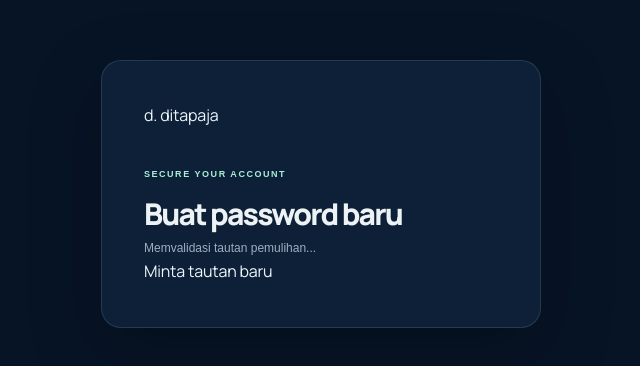
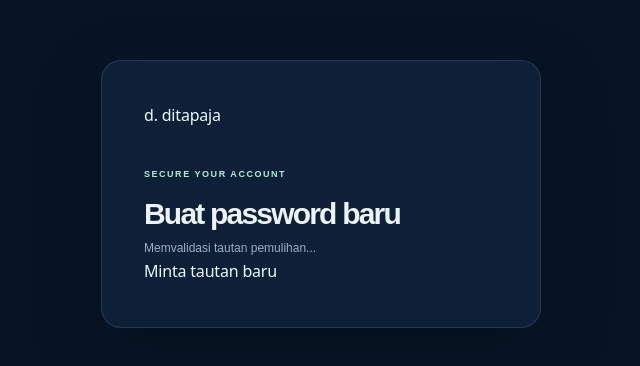
Before and after one commit to chanvianz-ui/ditapaja, a Next.js app: page /reset-password in a window 1280 px wide. Shown: the part 206-572 px from the top of the page, without its empty margins (319-959 px from the left). Built offline with nearby package versions, Linux system fonts and the light colour scheme; no server answers.

Commit message:
Remove build-time Google font dependency from recovery pages

```diff
--- a/app/reset-password/page.tsx
+++ b/app/reset-password/page.tsx
@@ -2,10 +2,7 @@
 
 import { FormEvent, useEffect, useState } from "react";
 import Link from "next/link";
-import { Manrope } from "next/font/google";
 import { supabase } from "../../lib/supabase";
-
-const manrope = Manrope({ subsets: ["latin"], weight: ["400", "500", "600", "700", "800"], display: "swap" });
 
 export default function ResetPasswordPage() {
   const [password, setPassword] = useState("");
@@ -48,7 +45,7 @@ export default function ResetPasswordPage() {
   }
 
   return (
-    <main className={`dt-recovery ${manrope.className}`}>
+    <main className="dt-recovery">
       <section className="dt-recovery-card">
         <Link href="/login" className="dt-recovery-brand"><span>d.</span> ditapaja</Link>
         <p className="dt-recovery-kicker">SECURE YOUR ACCOUNT</p>
@@ -64,7 +61,7 @@ export default function ResetPasswordPage() {
         <Link href="/forgot-password" className="dt-recovery-back">Minta tautan baru</Link>
       </section>
       <style jsx>{`
-        .dt-recovery{display:grid;place-items:center;min-height:100svh;padding:24px 16px;background:#071426;color:#edf7fb}
+        .dt-recovery{font-family:"Manrope",ui-sans-serif,system-ui,-apple-system,BlinkMacSystemFont,"Segoe UI",sans-serif;display:grid;place-items:center;min-height:100svh;padding:24px 16px;background:#071426;color:#edf7fb}
         .dt-recovery-card{width:min(100%,440px);padding:clamp(26px,5vw,42px);border:1px solid rgba(170,205,222,.15);border-radius:20px;background:#0d2038;box-shadow:0 24px 70px rgba(0,0,0,.25)}
         .dt-recovery-brand{display:flex;align-items:center;gap:10px;color:#edf7fb;text-decoration:none;font-size:17px;font-weight:800}
         .dt-recovery-brand span{display:grid;place-items:center;width:36px;height:36px;border-radius:10px;background:#a8f0d5;color:#092238}
```
